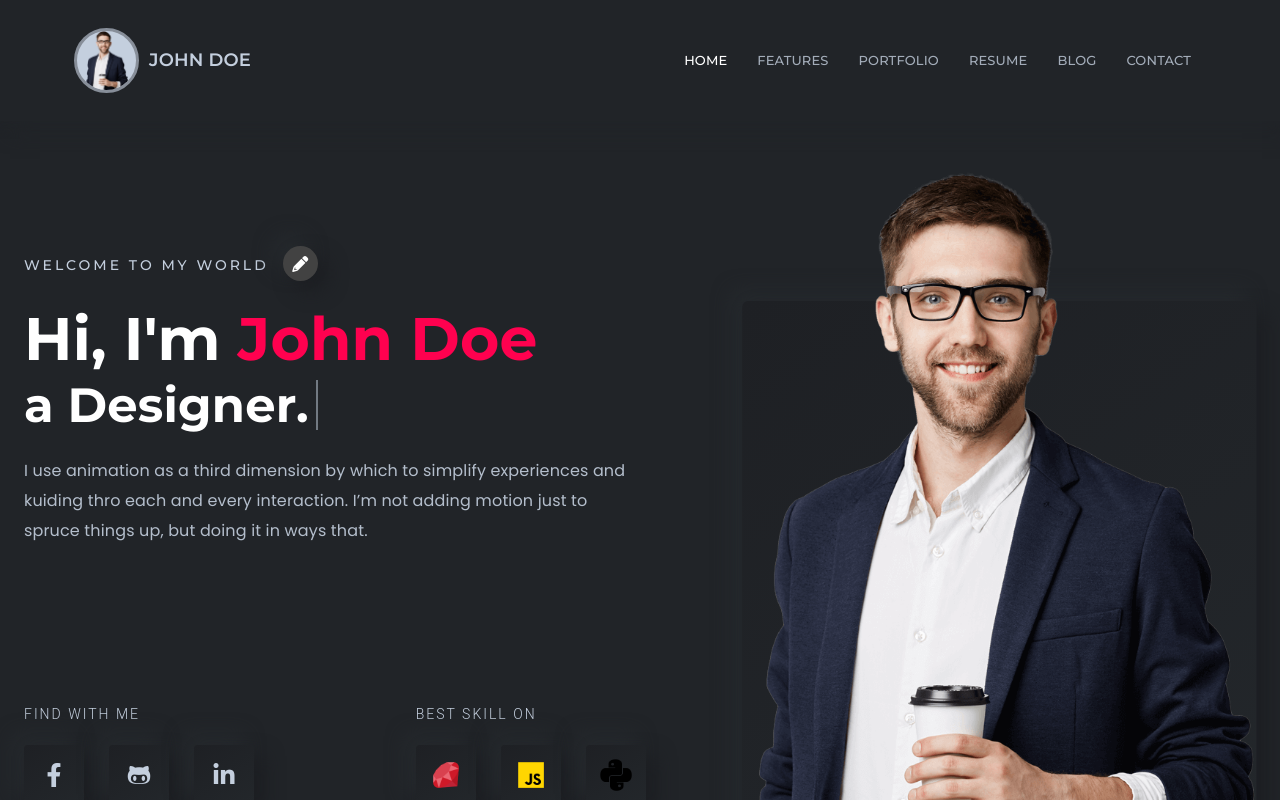
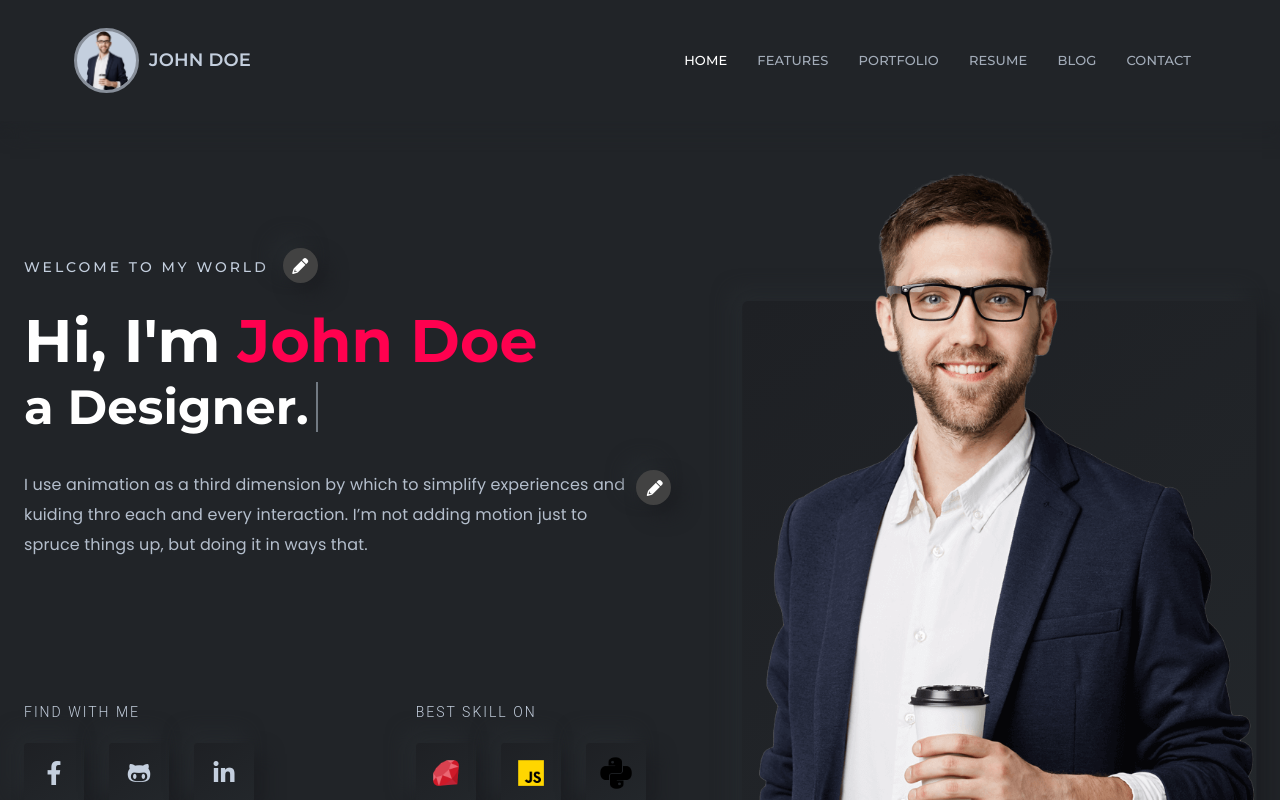
Before and after one commit to imranprof/jobs-frontend, a Next.js app: page /profile in a window 1280 px wide. Shown: the top 800 px of the page. Built offline with nearby package versions, Linux system fonts and the light colour scheme; a web font is replaced by a local one.

Commit message:
feat: make editable bio in TopSection component

```diff
--- a/src/lib/editButton/style.js
+++ b/src/lib/editButton/style.js
@@ -11,7 +11,6 @@ export const useStyles = makeStyles({
     alignItems: "center",
     cursor: "pointer",
     boxShadow: theme.palette.customShadow.main,
-    marginLeft: 14,
     zIndex: 1,
     '&::before': {
       position: "absolute",
@@ -33,7 +32,7 @@ export const useStyles = makeStyles({
     '& .fa-solid': {
       textAlign: "center",
       fontSize: 16,
-      paddingLeft: 3
+      marginLeft: 3
     },
     '&:hover .fa-solid': {
       color: theme.palette.customColor.light,
--- a/src/views/Profile/TopSection/index.js
+++ b/src/views/Profile/TopSection/index.js
@@ -24,6 +24,10 @@ const TopSection = () => {
   const [headlineText, setHeadlineText] = useState(headline);
   const [editState, setEditState] = useState({headline: headlineText})
 
+  const [bioEditMode, setBioEditMode] = useState(false);
+  const [bioText, setBioText] = useState(bio);
+  const [bioEditState, setBioEditState] = useState({bio: bioText})
+
   useEffect(() => {
     window.addEventListener('scroll', () => {
       const backToTop = backToTopRef.current;
@@ -38,10 +42,23 @@ const TopSection = () => {
     })
   }
 
+  const inputBioChangeHandler = (e) => {
+    setBioEditState({
+      bio: e.target.value
+    })
+  }
+
   const editHandler = () => {
     if (editState.headline !== "") {
       setHeadlineText(editState.headline);
       setEditMode(false);
+    }
+  };
+
+  const bioEditHandler = () => {
+    if (bioEditState.bio !== "") {
+      setBioText(bioEditState.bio);
+      setBioEditMode(false);
     }
   };
 
@@ -59,15 +76,32 @@ const TopSection = () => {
               <CustomButton handler={editHandler} mode={setEditMode} />
             </div>
           ) : (
-            <span className={`${classes.topSectionWrapper}__left-top__headline`}>
-              {headlineText}
+            <div className={`${classes.topSectionWrapper}__left-top__headline`}>
+              <span className={`${classes.topSectionWrapper}__left-top__headline-text`}>{headlineText}</span>
               <span onClick={() => setEditMode(true)}>
                 <EditButton />
               </span>
-            </span>
+            </div>
           )}
           <TypeWriter name={name} expertises={expertises} classes={classes}/>
-          <p className={`${classes.topSectionWrapper}__left-top__bio`}>{bio}</p>
+          {bioEditMode ? (
+            <div>
+              <textarea
+                value={bioEditState.bio}
+                onChange={inputBioChangeHandler}
+                className={`${classes.topSectionWrapper}__left-top__bio-input`}
+              />
+              <CustomButton handler={bioEditHandler} mode={setBioEditMode} />
+            </div>
+          ) : (
+            <div className={`${classes.topSectionWrapper}__left-top__bio-wrapper`}>
+              <p className={`${classes.topSectionWrapper}__left-top__bio-text`}>{bioText}</p>
+              <span onClick={() => setBioEditMode(true)}>
+              <EditButton />
+            </span>
+            </div>
+          )}
+
         </div>
         <div className={`${classes.topSectionWrapper}__left-bottom`}>
           <SocialLinks/>
--- a/src/views/Profile/TopSection/style.js
+++ b/src/views/Profile/TopSection/style.js
@@ -36,10 +36,26 @@ export const useStyles = makeStyles({
           fontWeight: 500,
           display: "block",
           marginBottom: 20,
+          '&-text': {
+            marginRight: 14
+          },
           // ========= Breakpoints =========
           [theme.breakpoints.down('xs')]: {
             letterSpacing: 1
           }
+        },
+        '&__bio-input': {
+          display: "block",
+          width: "85%",
+          height: 100,
+          color: theme.palette.customColor.main,
+          background: "transparent",
+          border: `1px solid ${theme.palette.customBorder.editInputElement}`,
+          boxShadow: theme.palette.customShadow.editInputShadow,
+          borderRadius: 3,
+          fontSize: 16,
+          marginBottom: 15,
+          padding: 10
         },
         '&__title': {
           color: theme.palette.customColor.light,
@@ -83,12 +99,17 @@ export const useStyles = makeStyles({
             },
           }
         },
-        '&__bio': {
+        '&__bio-wrapper': {
+          width: "90%",
+          display: "flex",
+          paddingTop: 12
+        },
+        '&__bio-text': {
           fontSize: 16,
           fontFamily: FONTS.secondaryFont,
           lineHeight: "30px",
           color: theme.palette.customColor.main,
-          paddingRight: "16%",
+          margin: "0 10px 0 0",
           opacity: 0.9,
           // ========= Breakpoints =========
           [theme.breakpoints.down('sm')]: {
```
